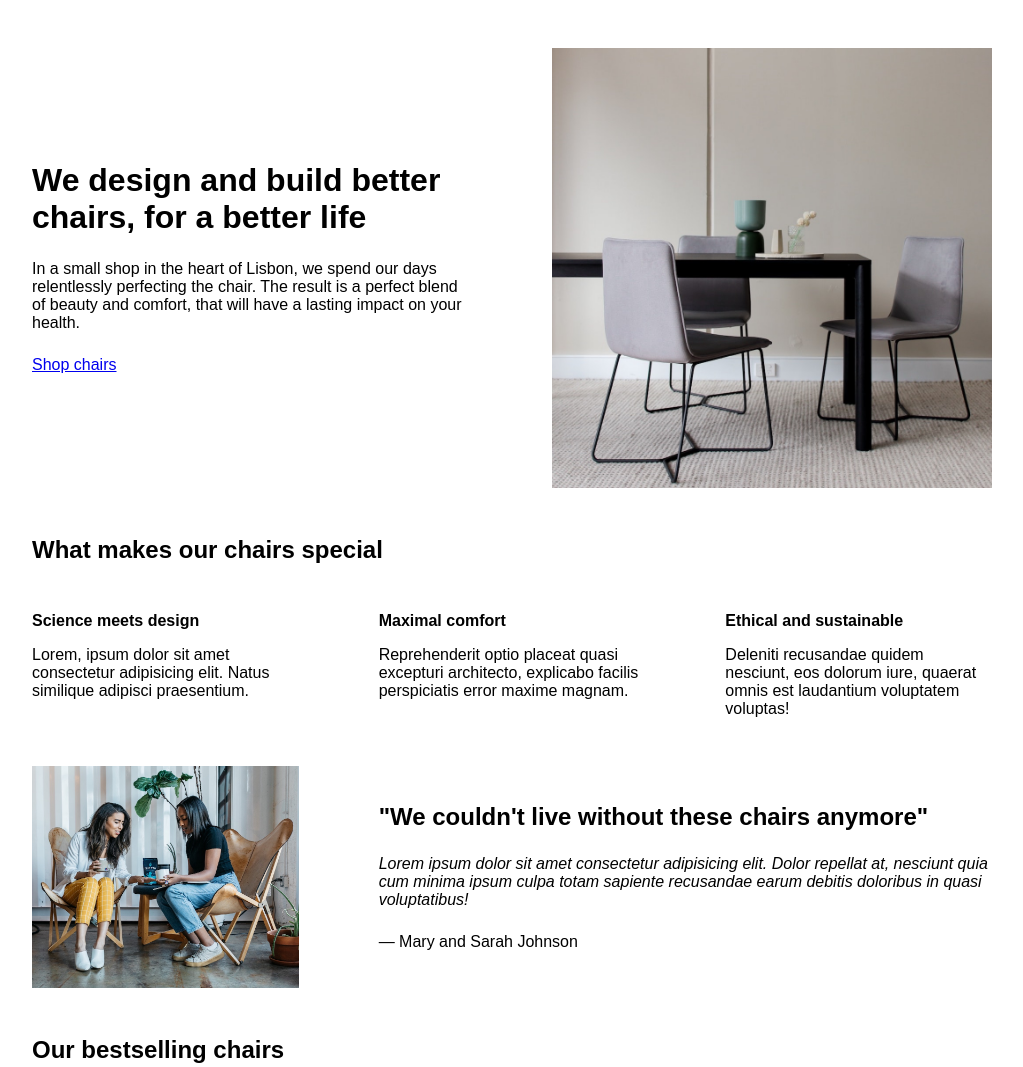
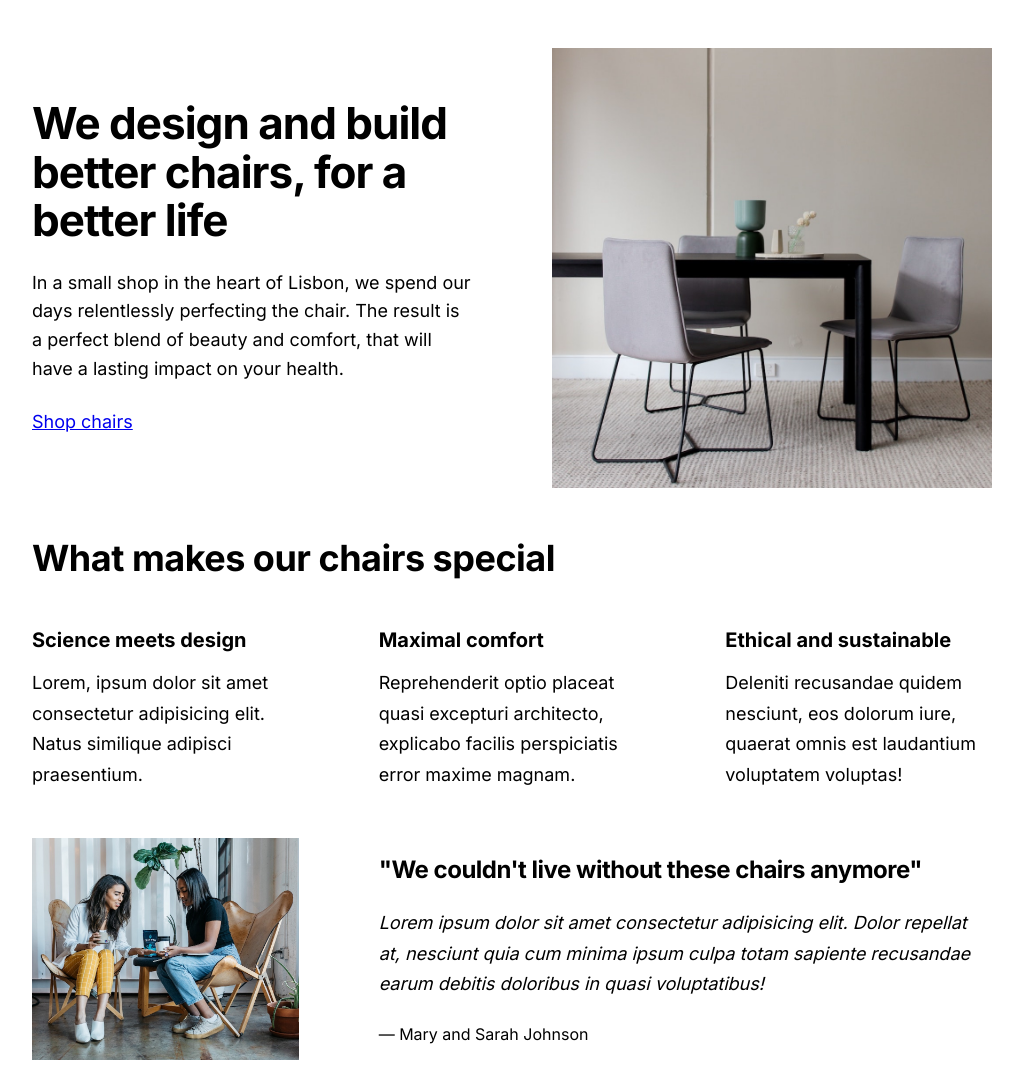
Before and after one commit to thinhle19/html_css_udemy, a plain HTML site: page starter/05-Design/index.html in a window 1280 px wide. Shown: the top 1067 px of the page, without its empty margins (128-1151 px from the left). Drawn offline with Linux system fonts and the light colour scheme.

Commit message:
typo graphy

```diff
--- a/starter/05-Design/index.html
+++ b/starter/05-Design/index.html
@@ -1,13 +1,18 @@
 <!DOCTYPE html>
 <html lang="en">
+
 <head>
   <meta charset="UTF-8" />
   <meta http-equiv="X-UA-Compatible" content="IE=edge" />
   <meta name="viewport" content="width=device-width, initial-scale=1.0" />
+  <link rel="preconnect" href="https://fonts.googleapis.com">
+  <link rel="preconnect" href="https://fonts.gstatic.com" crossorigin>
+  <link href="https://fonts.googleapis.com/css2?family=Inter:wght@400;500;700&display=swap" rel="stylesheet">
 
   <link rel="stylesheet" href="style.css" />
   <title>Lisbon Chair Shop</title>
 </head>
+
 <body>
   <div class="container">
     <header>
@@ -159,4 +164,5 @@
     </footer>
   </div>
 </body>
+
 </html>
--- a/starter/05-Design/style.css
+++ b/starter/05-Design/style.css
@@ -16,7 +16,7 @@ FONT SIZE SYSTEM (px)
 /* GENERAL STYLES */
 /* ------------------------ */
 body {
-  font-family: sans-serif;
+  font-family: 'Inter', sans-serif;
 }
 
 .container {
@@ -31,6 +31,8 @@ section {
 
 h2 {
   margin-bottom: 48px;
+  font-size: 36px;
+  letter-spacing: -0.5px;
 }
 
 .grid-3-cols {
@@ -53,10 +55,16 @@ header {
 
 .header-text-box {
   align-self: center;
+  font-size: 18px;
+  line-height: 1.6;
 }
 
 h1 {
   margin-bottom: 24px;
+  font-size: 44px;
+  line-height: 1.1;
+  letter-spacing: -1px;
+  /* 44 / 52 / 62 */
 }
 
 .header-text {
@@ -73,9 +81,12 @@ img {
 
 .features-title {
   margin-bottom: 16px;
+  font-size: 20px;
 }
 
 .features-text {
+  font-size: 18px;
+  line-height: 1.7;
 }
 
 /* TESTIMONIAL */
@@ -89,11 +100,14 @@ img {
 
 .testimonial-box h2 {
   margin-bottom: 24px;
+  font-size: 24px;
 }
 
 .testimonial-text {
   font-style: italic;
   margin-bottom: 24px;
+  font-size: 18px;
+  line-height: 1.7;
 }
 
 /* CHAIRS */
@@ -103,6 +117,7 @@ img {
 
 h3 {
   margin-bottom: 24px;
+  font-size: 20px;
 }
 
 .chair-details {
@@ -127,8 +142,10 @@ h3 {
 .chair-price {
   display: flex;
   justify-content: space-between;
+  font-size: 20px;
 }
 
 footer {
   margin-bottom: 48px;
+  font-size: 12px;
 }
```
Lines whose indentation alone changed are shown as unchanged.
